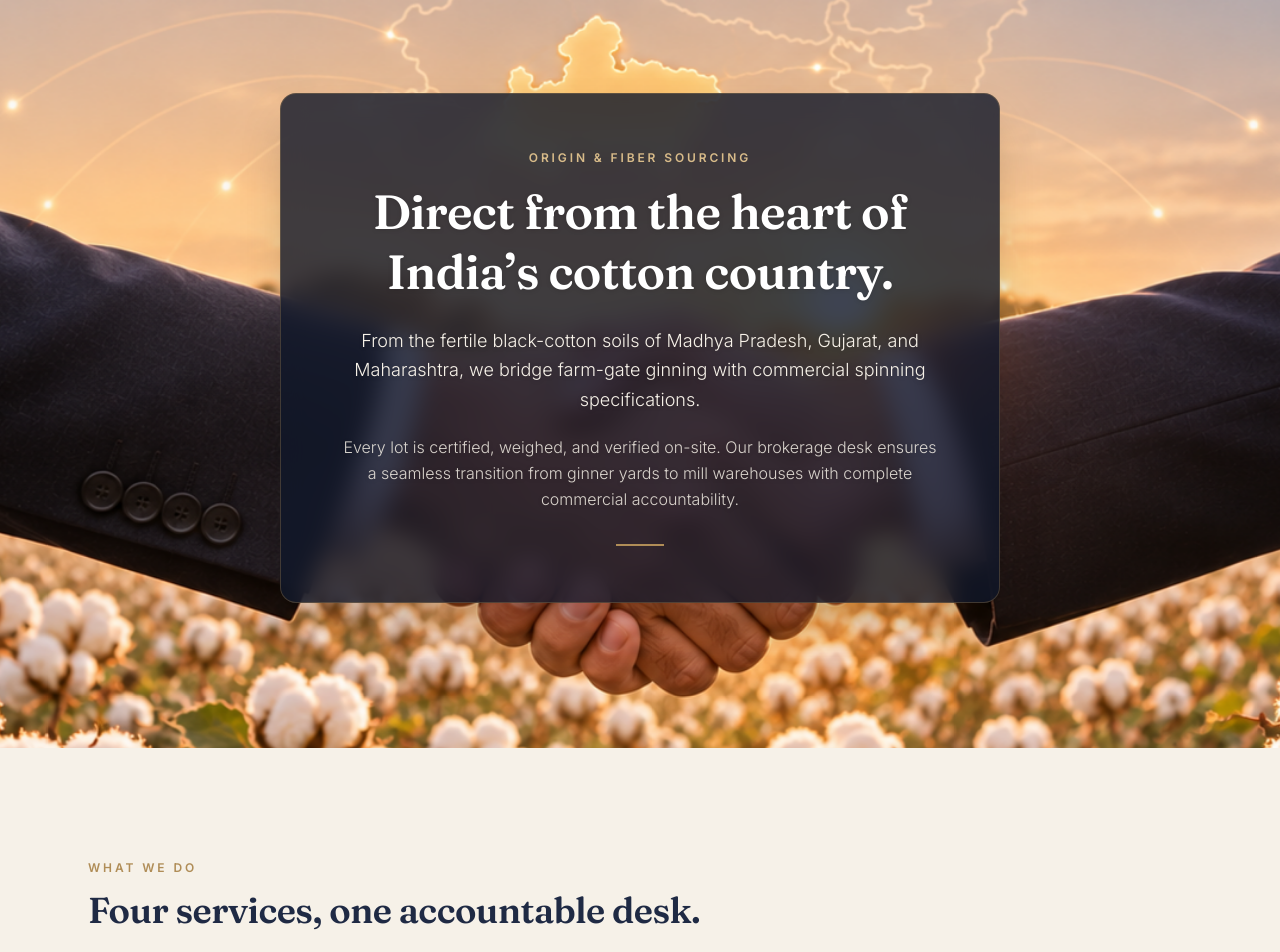
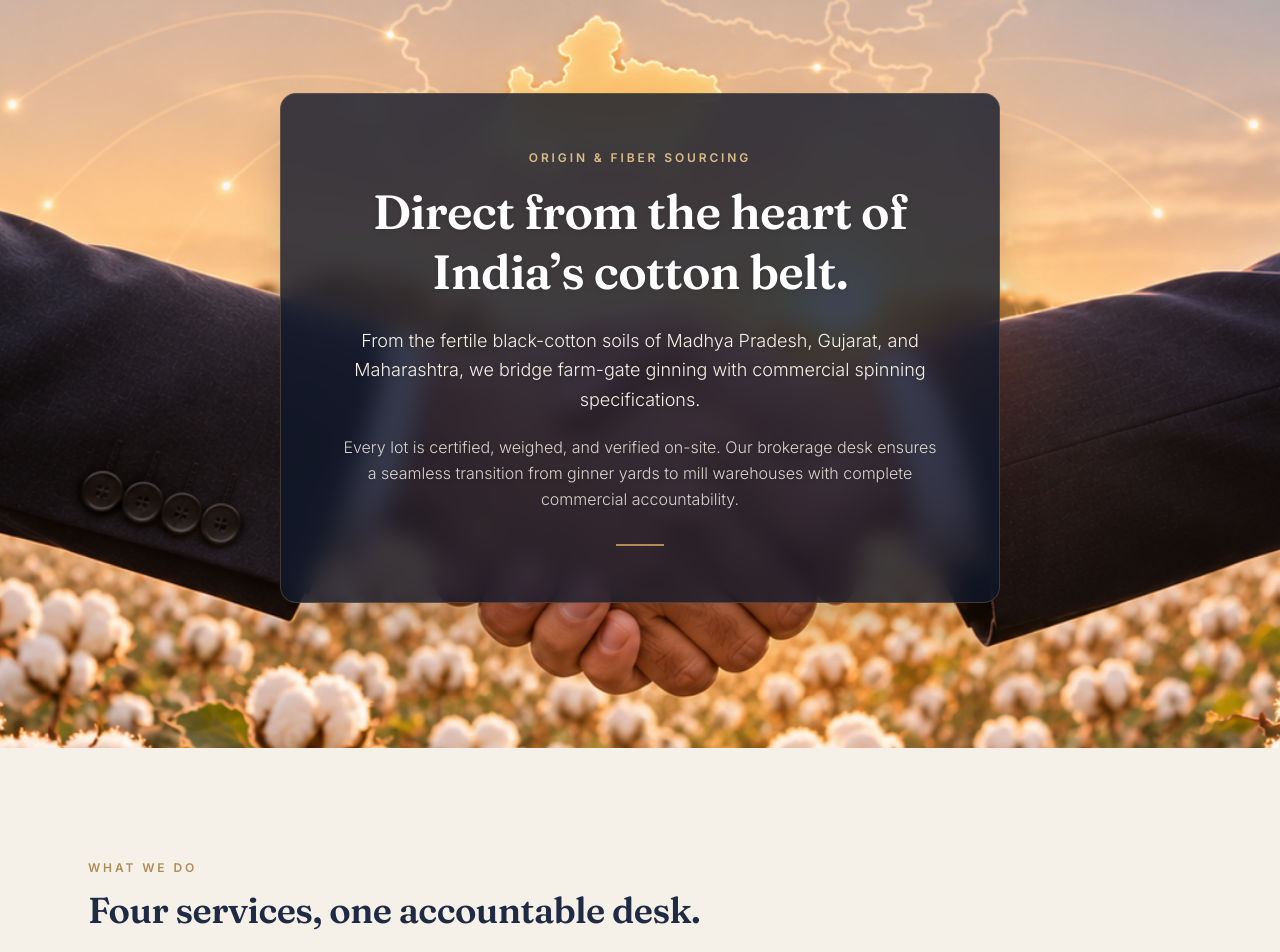
Before and after one commit to dakshs12/kalpdaksh-website, a Next.js app: page / in a window 1280 px wide. Shown: the part 2408-3360 px from the top of the page. Built offline with nearby package versions, Linux system fonts and the light colour scheme.

Commit message:
Edit: headline

```diff
--- a/src/app/page.tsx
+++ b/src/app/page.tsx
@@ -220,7 +220,7 @@ export default function Home() {
               </p>
               <h2 className="font-serif text-3xl sm:text-4xl md:text-5xl text-white font-semibold leading-tight mb-6 drop-shadow-sm text-balance">
                 Direct from the heart of <br className="hidden sm:inline" />
-                India&rsquo;s cotton country.
+                India&rsquo;s cotton belt.
               </h2>
               <p className="text-[#f6f1e8] text-base sm:text-lg leading-relaxed max-w-2xl mx-auto mb-5 drop-shadow-sm font-light">
                 From the fertile black-cotton soils of Madhya Pradesh, Gujarat, and Maharashtra,
```
